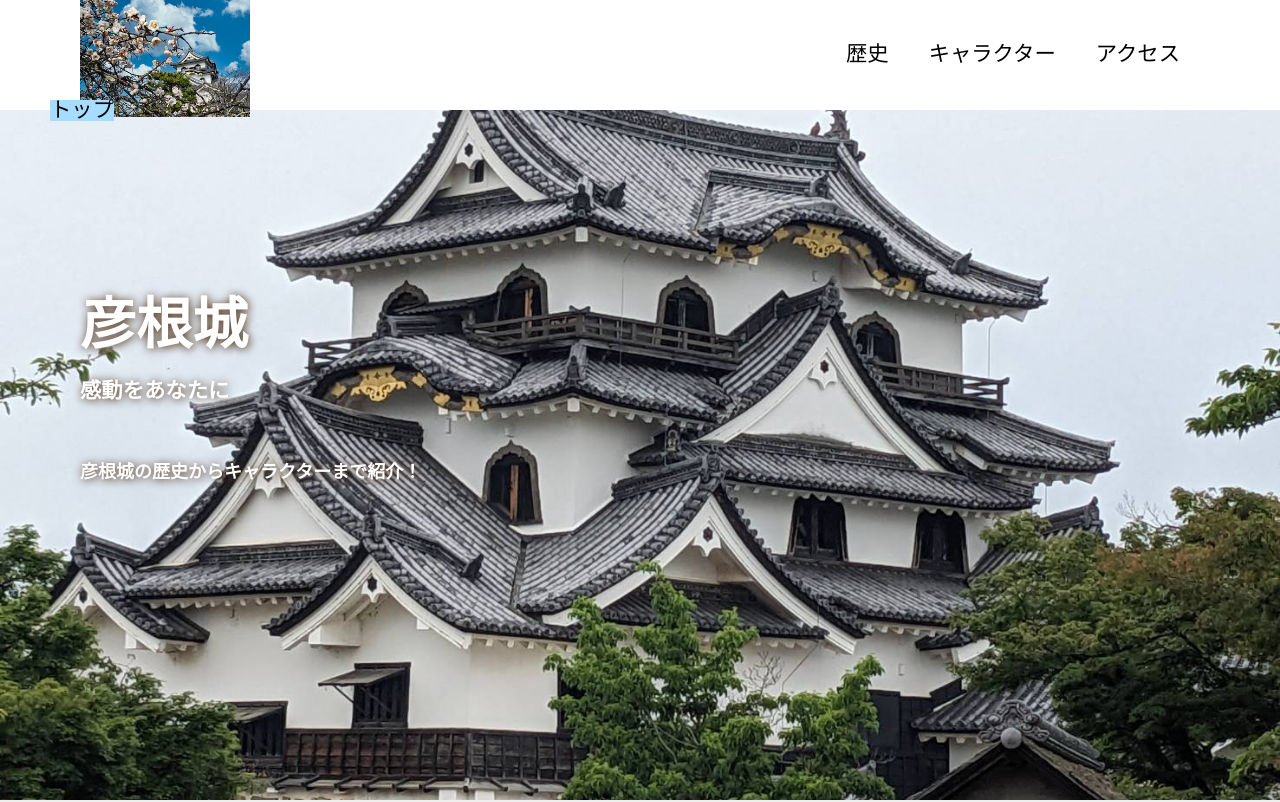
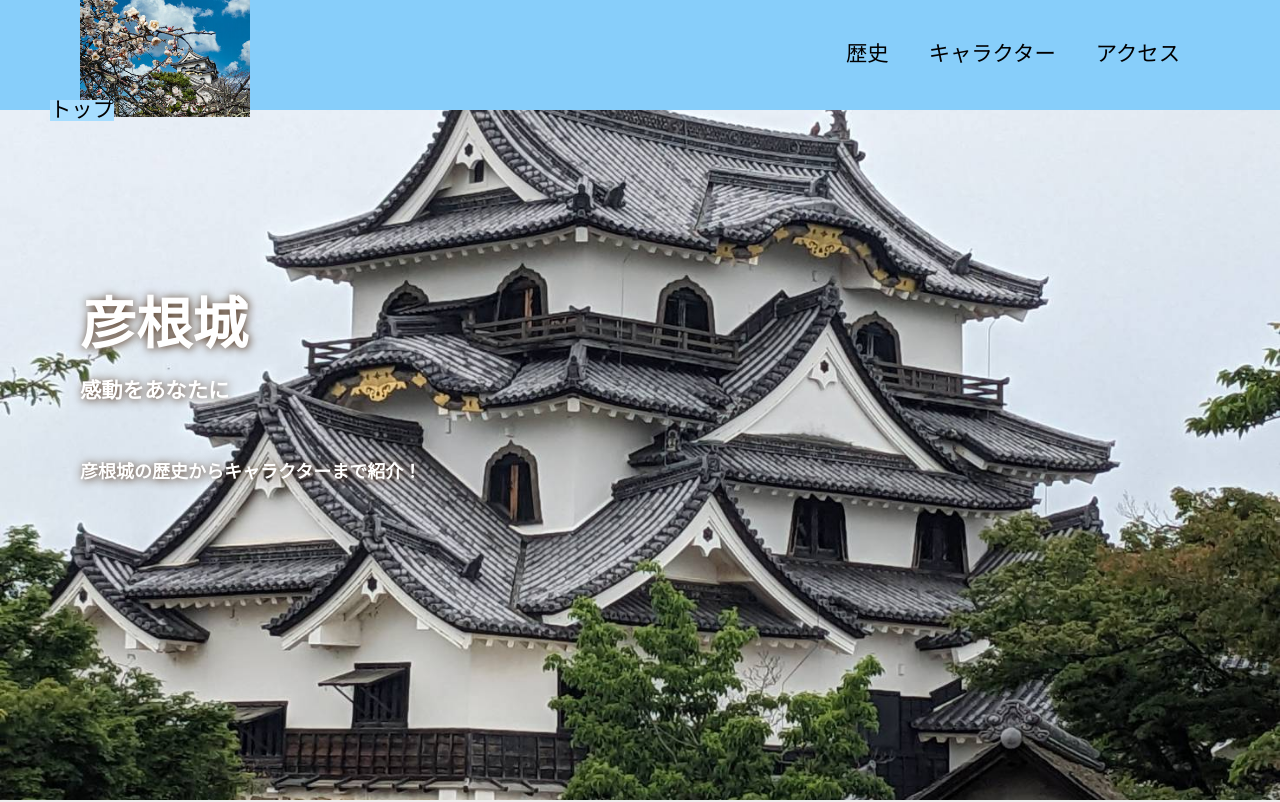
Before and after one commit to koheiyamaguchi9652/-, a plain HTML site: page index.html in a window 1280 px wide. Shown: the top 802 px of the page. Drawn offline with nearby package versions, Linux system fonts and the light colour scheme.

Commit message:
背景色の変更

```diff
--- a/css/index.css
+++ b/css/index.css
@@ -58,7 +58,7 @@ body {
     font-size: 16pt;
     color: #000000;
     line-height: 1;
-    background-color: #ffffff;
+    background-color: #87CEFA;
 }
 img {
     max-width: 100%;
```
